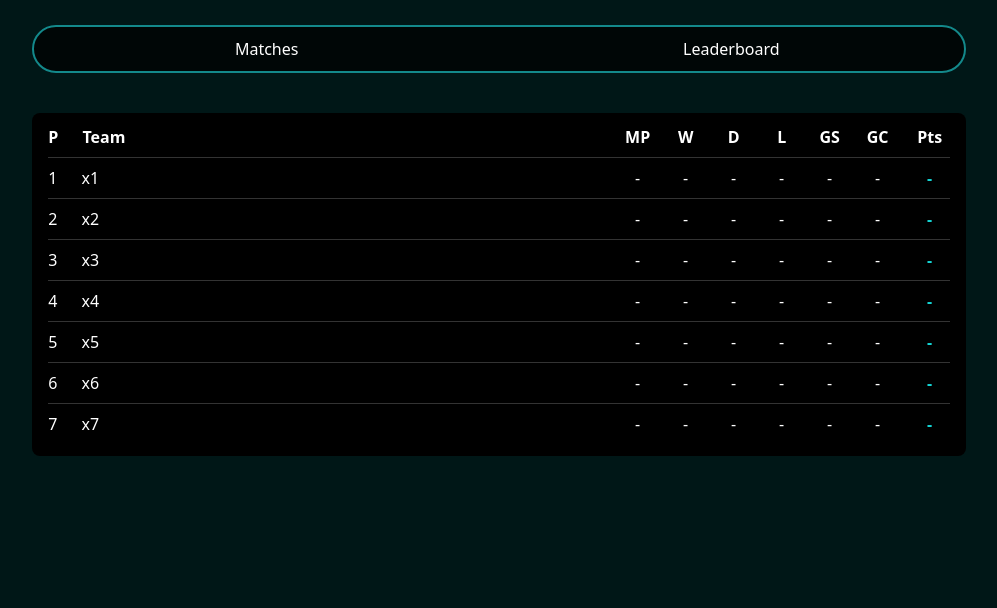
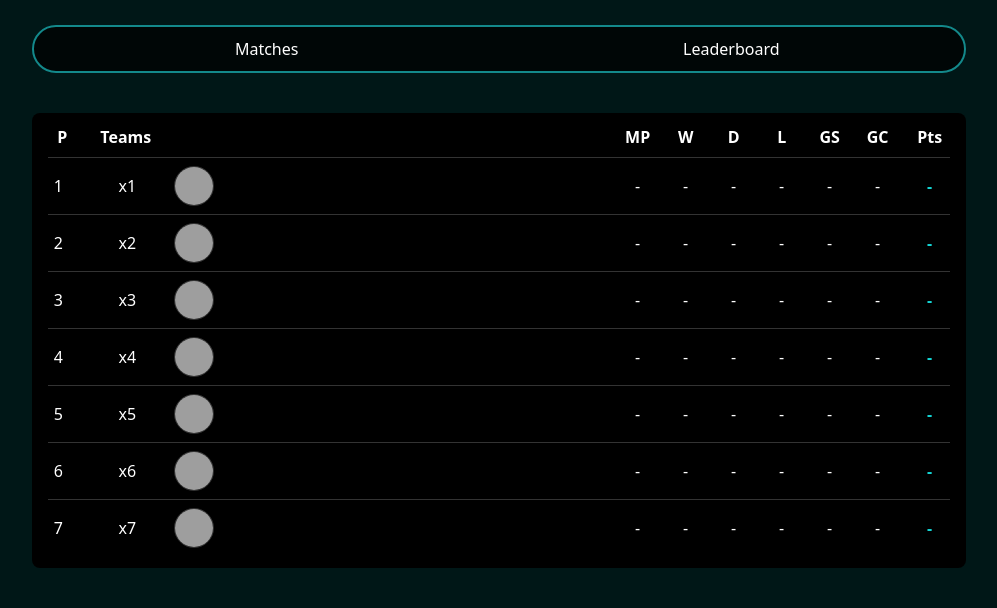
Before and after one commit to sukanta022/Tournua, a Django app: page /Tournua/tournament/8/leaderboard/ in a window 1280 px wide. Shown: the part 295-903 px from the top of the page, without its empty margins (141-1138 px from the left). Before the commit the page ends 751 px from the top, so only its background shows below. Run offline with Django 5.2, Linux system fonts and the light colour scheme; data comes from the database, SQL or seed files in the repository; both versions use the stored data as it was after the commit; some libraries are stand-ins or nearby versions; grey boxes are pictures that could not be loaded.

Commit message:
added teams logo manually

```diff
--- a/mysite/template/leaderboard.html
+++ b/mysite/template/leaderboard.html
@@ -68,9 +68,9 @@
 
     <!-- Table Header -->
     <div class="flex justify-between font-semibold text-sm sm:text-base mb-2">
-          <div class="flex gap-4 sm:gap-6 min-w-[150px]">
-            <p>P</p>
-            <p>Team</p>
+      <div class="flex gap-13 sm:gap-6 min-w-[150px]">
+        <p class="w-7 text-center" >P</p>
+        <p class="w-8 text-center">Teams</p>
       </div>
       <div class="flex gap-3 sm:gap-4">
         <p class="w-8 text-center">MP</p>
@@ -86,10 +86,19 @@
     <!-- Table Rows -->
     {% for row in leaderboard %}
     <div class="flex justify-between items-center border-t border-white/20 py-2 text-sm sm:text-base">
-          <div class="flex gap-4 sm:gap-6 min-w-[150px]">
-            <p>{{ row.P }}</p>
-            <p class="font-medium truncate max-w-[100px] sm:max-w-[150px]">{{ row.team.name }}</p>
+      <div class="flex gap-4 sm:gap-6 min-w-[150px] items-center">
+        <p class="w-5 text-center">{{ row.P }}</p>
+
+        <!-- Team + Logo (aligned perfectly) -->
+        <div class="flex items-center gap-3 min-w-[180px]">
+          <p class="font-medium truncate w-[70px] sm:w-[70px] w-8 text-center">{{ row.team.name }}</p>
+          <div class="w-10 flex justify-center w-8 text-center">
+            <img src="{% static row.team.logo %}" alt="{{ row.team.name }} Logo"
+                 class="w-8 h-8 sm:w-10 sm:h-10 rounded-full border border-white/20 object-cover">
           </div>
+        </div>
+      </div>
+
       <div class="flex gap-3 sm:gap-4">
         <p class="w-8 text-center">{{ row.MP }}</p>
         <p class="w-8 text-center">{{ row.W }}</p>
@@ -103,9 +112,9 @@
     {% empty %}
     <p class="text-center py-4 text-white/70">No leaderboard data available.</p>
     {% endfor %}
-
   </div>
 </div>
+
 
   </div>
 </main>
--- a/mysite/tournua/models.py
+++ b/mysite/tournua/models.py
@@ -56,7 +56,7 @@ class Tournament(models.Model):
 class Team(models.Model):
     tournament = models.ForeignKey(Tournament, on_delete=models.CASCADE, related_name="teams")
     name = models.CharField(max_length=200)
-    logo = models.ImageField(upload_to="team_logos/", blank=True, null=True)
+    logo = models.CharField(max_length=200, blank=True, null=True)
 
     def __str__(self):
         return self.name
--- a/mysite/tournua/views.py
+++ b/mysite/tournua/views.py
@@ -311,6 +311,7 @@ def create_tournament(request):
 
     return render(request, "tournament_form.html")
 
+
 def add_teams(request, tournament_id):
     tournament = get_object_or_404(Tournament, id=tournament_id)
 
@@ -319,13 +320,14 @@ def add_teams(request, tournament_id):
 
         for i in range(1, num_teams + 1):
             name = request.POST.get(f"team{i}")
-            logo = request.FILES.get(f"team{i}_logo")
 
             if name:
+                logo_filename = f"logo/Logo{i}.png"
+
                 Team.objects.create(
                     tournament=tournament,
                     name=name,
-                    logo=logo
+                    logo=logo_filename  # set static path
                 )
 
         # Generate matches if format = League
@@ -334,9 +336,6 @@ def add_teams(request, tournament_id):
             print(f"{num_matches} matches created for tournament '{tournament.name}'")
 
         return redirect("viewTournament", tournament_id=tournament.id)
-
-    return redirect("viewTournament", tournament_id=tournament.id)
-
 def generate_league_fixtures(tournament):
     import itertools
     teams = list(tournament.teams.all())
```
Also changed, not shown: mysite/template/view.html (+21 -12 lines), mysite/db.sqlite3, mysite/static/logo/Logo1.png (added), mysite/static/logo/Logo2.png (added), mysite/static/logo/Logo3.png (added), mysite/static/logo/Logo4.png (added), mysite/static/logo/Logo8.png (added), mysite/tournua/migrations/0011_alter_team_logo.py (added), 6 other files. Lines whose indentation alone changed are shown as unchanged.
